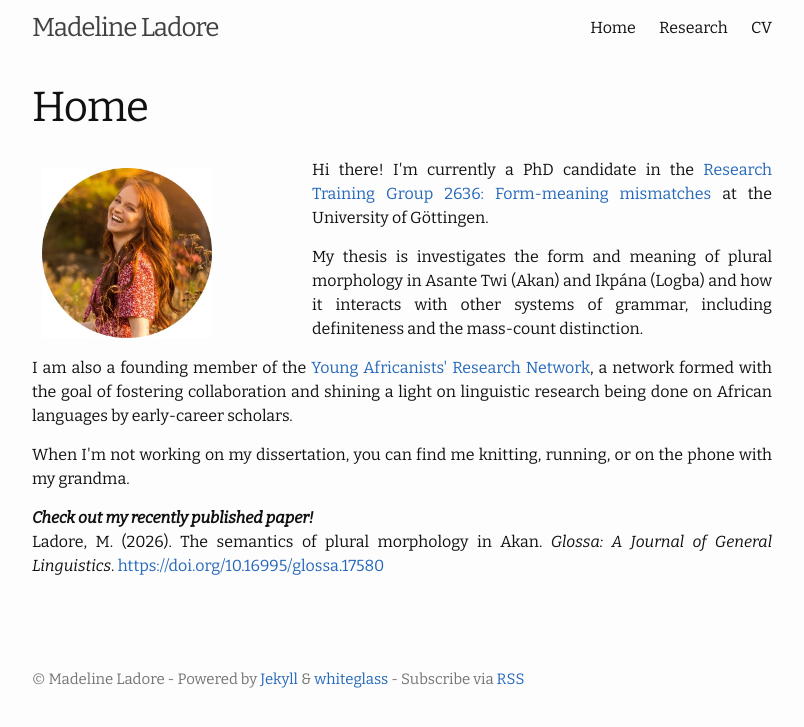
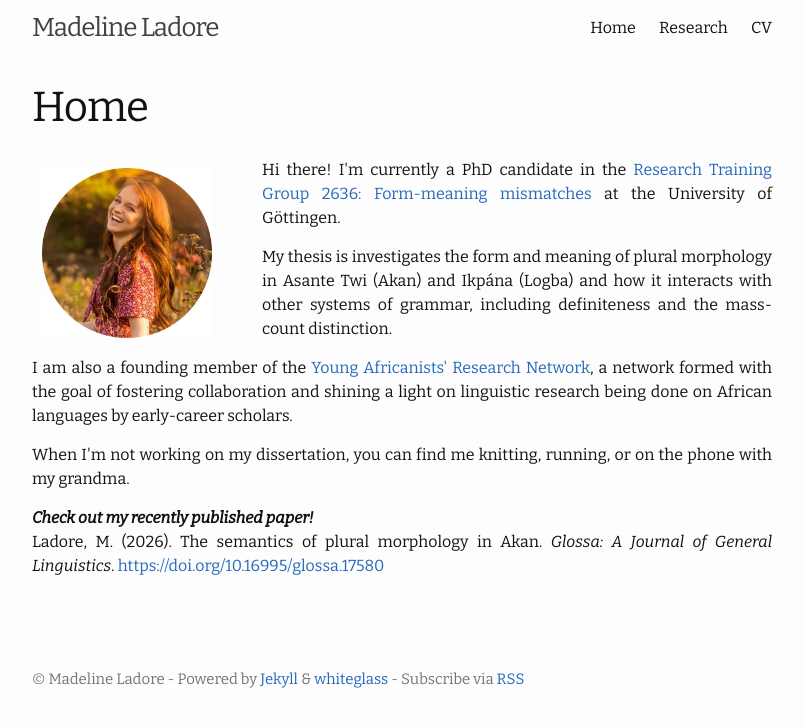
Before and after one commit to madelineladore/madelineladore.github.io, a Jekyll site: the page built from index.md, in a window 1280 px wide. Shown: the top 727 px of the page, without its empty margins (238-1042 px from the left). Built offline with Jekyll 4.4.1, drawn with Linux system fonts in a browser that asks for light colours.

Commit message:
Update index.md

```diff
--- a/index.md
+++ b/index.md
@@ -16,7 +16,7 @@
 </head>
 <body>
 
-<img src="/assets/images/Picture1.jpg" alt="My photo" width="170" align="left" style="margin: 10px 100px 10px 10px;">
+<img src="/assets/images/Picture1.jpg" alt="My photo" width="170" align="left" style="margin: 10px 50px 10px 10px;">
 
 <p>
 Hi there! I'm currently a PhD candidate in the <a href="https://www.uni-goettingen.de/de/635554.html">Research Training Group 2636: Form-meaning mismatches</a> at the University of Göttingen.
```
